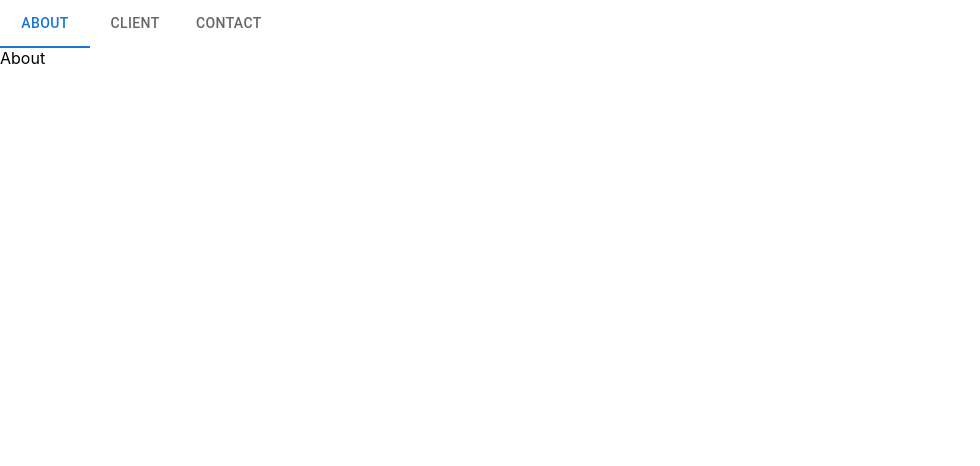
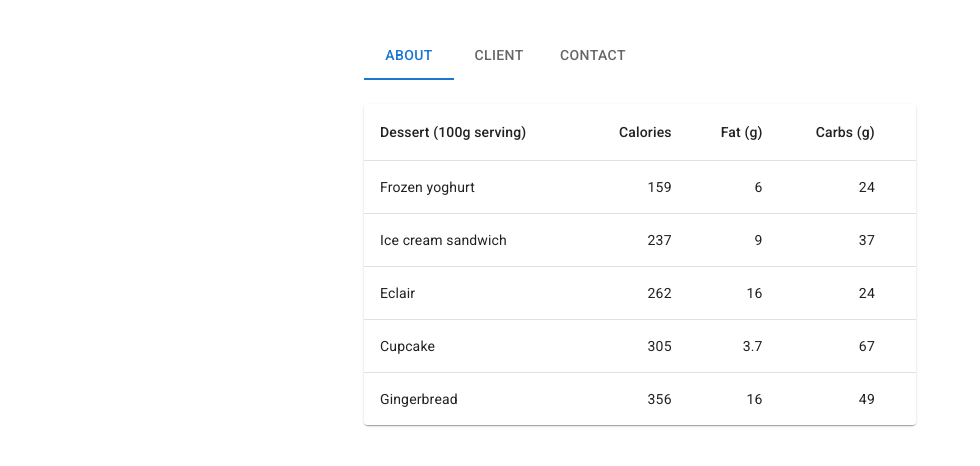
Before and after one commit to tenzinwoz/react-intro-desn3037, a React (Create React App) app: page /about in a window 1280 px wide. Shown: the top 466 px of the page, without its empty margins (0-980 px from the left). Built offline with nearby package versions, Linux system fonts and the light colour scheme.

Commit message:
added page contact

```diff
--- a/src/App.js
+++ b/src/App.js
@@ -4,18 +4,28 @@
 import Contact from "./components/Contact";
 import { BrowserRouter as Router, Routes, Route } from "react-router-dom";
 import Menu from "./components/Menu";
+import "@fontsource/roboto/300.css";
+import "@fontsource/roboto/400.css";
+import "@fontsource/roboto/500.css";
+import "@fontsource/roboto/700.css";
+import { Box, Container } from "@mui/system";
 
 function App() {
   return (
     <div className="App">
+      <Container maxWidth="sm" sx={{ mt: 4 }}>
         <Router>
+          <Box sx={{ mb: 3 }}>
             <Menu />
+          </Box>
+
           <Routes>
             <Route exact path="/about" element={<About />} />
             <Route exact path="/client" element={<Client />} />
             <Route exact path="/contact" element={<Contact />} />
           </Routes>
         </Router>
+      </Container>
     </div>
   );
 }
--- a/src/components/About.jsx
+++ b/src/components/About.jsx
@@ -1,5 +1,60 @@
-import React from "react";
+import * as React from "react";
+import Table from "@mui/material/Table";
+import TableBody from "@mui/material/TableBody";
+import TableCell from "@mui/material/TableCell";
+import TableContainer from "@mui/material/TableContainer";
+import TableHead from "@mui/material/TableHead";
+import TableRow from "@mui/material/TableRow";
+import Paper from "@mui/material/Paper";
 
-export default function About() {
-  return <div>About</div>;
+function createData(
+  name: string,
+  calories: number,
+  fat: number,
+  carbs: number,
+  protein: number
+) {
+  return { name, calories, fat, carbs, protein };
 }
+
+const rows = [
+  createData("Frozen yoghurt", 159, 6.0, 24, 4.0),
+  createData("Ice cream sandwich", 237, 9.0, 37, 4.3),
+  createData("Eclair", 262, 16.0, 24, 6.0),
+  createData("Cupcake", 305, 3.7, 67, 4.3),
+  createData("Gingerbread", 356, 16.0, 49, 3.9),
+];
+
+export default function BasicTable() {
+  return (
+    <TableContainer component={Paper}>
+      <Table sx={{ minWidth: 650 }} aria-label="simple table">
+        <TableHead>
+          <TableRow>
+            <TableCell>Dessert (100g serving)</TableCell>
+            <TableCell align="right">Calories</TableCell>
+            <TableCell align="right">Fat&nbsp;(g)</TableCell>
+            <TableCell align="right">Carbs&nbsp;(g)</TableCell>
+            <TableCell align="right">Protein&nbsp;(g)</TableCell>
+          </TableRow>
+        </TableHead>
+        <TableBody>
+          {rows.map((row) => (
+            <TableRow
+              key={row.name}
+              sx={{ "&:last-child td, &:last-child th": { border: 0 } }}
+            >
+              <TableCell component="th" scope="row">
+                {row.name}
+              </TableCell>
+              <TableCell align="right">{row.calories}</TableCell>
+              <TableCell align="right">{row.fat}</TableCell>
+              <TableCell align="right">{row.carbs}</TableCell>
+              <TableCell align="right">{row.protein}</TableCell>
+            </TableRow>
+          ))}
+        </TableBody>
+      </Table>
+    </TableContainer>
+  );
+}
--- a/src/components/Client.jsx
+++ b/src/components/Client.jsx
@@ -1,5 +1,33 @@
-import React from "react";
+import * as React from "react";
+import Card from "@mui/material/Card";
+import CardActions from "@mui/material/CardActions";
+import CardContent from "@mui/material/CardContent";
+import CardMedia from "@mui/material/CardMedia";
+import Button from "@mui/material/Button";
+import Typography from "@mui/material/Typography";
 
-export default function Client() {
-  return <div>Client</div>;
+export default function ImgMediaCard() {
+  return (
+    <Card sx={{ maxWidth: 345 }}>
+      <CardMedia
+        component="img"
+        alt="green iguana"
+        height="140"
+        image="https://picsum.photos/200/300"
+      />
+      <CardContent>
+        <Typography gutterBottom variant="h5" component="div">
+          Lizard
+        </Typography>
+        <Typography variant="body2" color="text.secondary">
+          Lizards are a widespread group of squamate reptiles, with over 6,000
+          species, ranging across all continents except Antarctica
+        </Typography>
+      </CardContent>
+      <CardActions>
+        <Button size="small">Share</Button>
+        <Button size="small">Learn More</Button>
+      </CardActions>
+    </Card>
+  );
 }
--- a/src/components/Contact.jsx
+++ b/src/components/Contact.jsx
@@ -1,5 +1,76 @@
-import React from "react";
+import * as React from "react";
+import ImageList from "@mui/material/ImageList";
+import ImageListItem from "@mui/material/ImageListItem";
 
-export default function Contact() {
-  return <div>Contact</div>;
+export default function WovenImageList() {
+  return (
+    <ImageList
+      sx={{ width: 500, height: 450 }}
+      variant="woven"
+      cols={3}
+      gap={8}
+    >
+      {itemData.map((item) => (
+        <ImageListItem key={item.img}>
+          <img
+            src={`${item.img}?w=161&fit=crop&auto=format`}
+            srcSet={`${item.img}?w=161&fit=crop&auto=format&dpr=2 2x`}
+            alt={item.title}
+            loading="lazy"
+          />
+        </ImageListItem>
+      ))}
+    </ImageList>
+  );
 }
+
+const itemData = [
+  {
+    img: "https://images.unsplash.com/photo-1549388604-817d15aa0110",
+    title: "Bed",
+  },
+  {
+    img: "https://images.unsplash.com/photo-1563298723-dcfebaa392e3",
+    title: "Kitchen",
+  },
+  {
+    img: "https://images.unsplash.com/photo-1523413651479-597eb2da0ad6",
+    title: "Sink",
+  },
+  {
+    img: "https://images.unsplash.com/photo-1525097487452-6278ff080c31",
+    title: "Books",
+  },
+  {
+    img: "https://images.unsplash.com/photo-1574180045827-681f8a1a9622",
+    title: "Chairs",
+  },
+  {
+    img: "https://images.unsplash.com/photo-1597262975002-c5c3b14bbd62",
+    title: "Candle",
+  },
+  {
+    img: "https://images.unsplash.com/photo-1530731141654-5993c3016c77",
+    title: "Laptop",
+  },
+  {
+    img: "https://images.unsplash.com/photo-1481277542470-605612bd2d61",
+    title: "Doors",
+  },
+  {
+    img: "https://images.unsplash.com/photo-1517487881594-2787fef5ebf7",
+    title: "Coffee",
+  },
+  {
+    img: "https://images.unsplash.com/photo-1516455207990-7a41ce80f7ee",
+    title: "Storage",
+  },
+  {
+    img: "https://images.unsplash.com/photo-1519710164239-da123dc03ef4",
+    title: "Coffee table",
+  },
+  {
+    img: "https://images.unsplash.com/photo-1588436706487-9d55d73a39e3",
+    title: "Blinds",
+  },
+];
```
Lines whose indentation alone changed are shown as unchanged.
